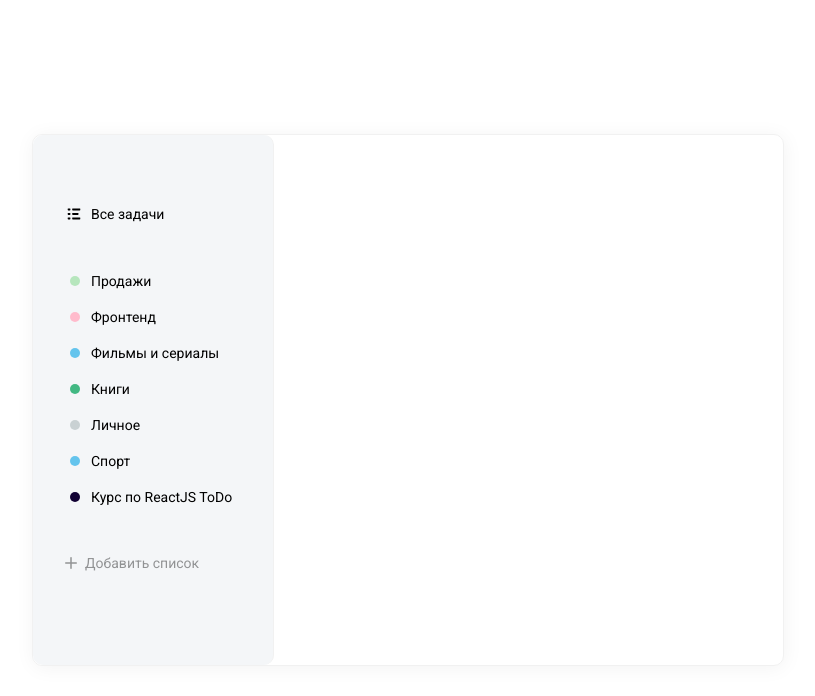
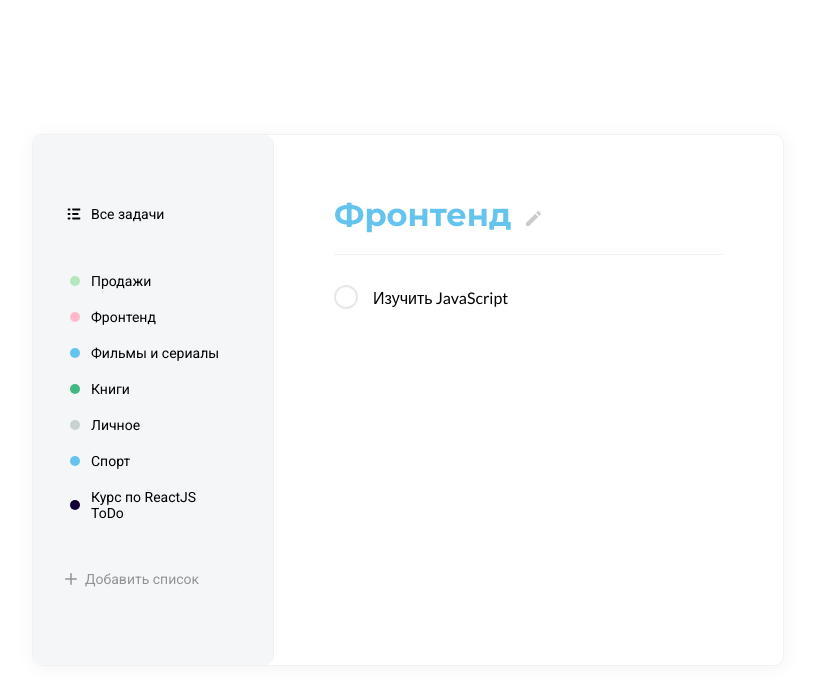
Before and after one commit to Daniil161russ/react-todo, a React (Create React App) app in the folder todo-app/: page / in a window 1280 px wide. Shown: the top 696 px of the page, without its empty margins (232-1047 px from the left). Built offline with nearby package versions, Linux system fonts and the light colour scheme.

Commit message:
Made the visual part of the task list

```diff
--- a/todo-app/public/index.html
+++ b/todo-app/public/index.html
@@ -13,6 +13,10 @@
     <link rel="manifest" href="%PUBLIC_URL%/manifest.json" />
     <link rel="preconnect" href="https://fonts.gstatic.com">
     <link href="https://fonts.googleapis.com/css2?family=Roboto:wght@400;500&display=swap" rel="stylesheet">
+    <link rel="preconnect" href="https://fonts.googleapis.com">
+    <link rel="preconnect" href="https://fonts.gstatic.com" crossorigin>
+    <link href="https://fonts.googleapis.com/css2?family=Montserrat:wght@700&display=swap" rel="stylesheet">
+    <link href="https://fonts.googleapis.com/css2?family=Lato&display=swap" rel="stylesheet">
     <title>React App</title>
   </head>
   <body>
--- a/todo-app/src/App.js
+++ b/todo-app/src/App.js
@@ -1,6 +1,7 @@
 import React, { useState } from 'react'
 import List from './components/List'
 import AddButtonList from './components/AddListButton';
+import Tasks from './components/Tasks';
 
 import db from './assets/db.json'
 
@@ -28,11 +29,11 @@ function App() {
             name: 'Все задачи',
           }
         ]} />
-        <List items={lists} isRemovable />
+        <List items={lists} onRemove={list => {console.log(list);}} isRemovable />
         <AddButtonList colors={db.colors} onAdd={onAddList}/>
       </div>
       <div className="todo__tasks">
-
+        <Tasks />
       </div>
     </div>
   );
--- a/todo-app/src/components/AddListButton/index.jsx
+++ b/todo-app/src/components/AddListButton/index.jsx
@@ -11,15 +11,19 @@ const AddButtonList = ({ colors, onAdd }) => {
 	const [selectedColor, setSelectColor] = useState(colors[0].id)
 	const [inputValue, setInputValue] = useState('')
 
+	const onClose = () => {
+		setVisible(false)
+		setInputValue('')
+		setSelectColor(colors[0].id)
+	}
+
 	const addList = () => {
 		if (!inputValue) {
 			alert('Введите название списка')
 			return;
 		}
 		onAdd({ id: Math.random(), name: inputValue, color: colors.filter(c => c.id === selectedColor)[0].name });
-		setVisible(false)
-		setInputValue('')
-		setSelectColor(colors[0].id)
+		onClose();
 	}
 
 	return (
@@ -38,7 +42,7 @@ const AddButtonList = ({ colors, onAdd }) => {
 			/>
 			{ visible &&
 				<div className="add-list__popup">
-					<img onClick={() => setVisible(false)} src={closeSvg} alt="icon: close" className="add-list__popup-close-btn"/>
+					<img onClick={onClose} src={closeSvg} alt="icon: close" className="add-list__popup-close-btn"/>
 					<input value={inputValue} onChange={e => setInputValue(e.target.value)} type="text" placeholder="Название списка" className="field"/>
 					<div className="add-list__popup-colors">
 						{ colors.map(color => (
--- a/todo-app/src/components/List/List.scss
+++ b/todo-app/src/components/List/List.scss
@@ -1,10 +1,12 @@
 .list {
+	$self: &;
 	margin-bottom: 30px;
 
 	li {
 		display: flex;
 		align-items: center;
 		padding: 10px 12px;
+		transition: background-color 0.15s ease-in-out;
 		cursor: pointer;
 		&:hover {
 			background: rgba(255, 255, 255, 0.5);
@@ -19,6 +21,16 @@
 		.badge {
 			position: relative;
 			left: 5px;
+		}
+		&:hover #{$self}__remove-icon {
+			opacity: 0.2;
+		}
+		#{$self}__remove-icon {
+			opacity: 0;
+			transition: opacity 0.15s ease-in-out;
+			&:hover {
+				opacity: 0.8;
+			}
 		}
 	}
 
@@ -37,4 +49,9 @@
 			opacity: 1;
 		}
 	}
+
+	span {
+		flex: 1;
+	}
+
 }
--- a/todo-app/src/components/List/index.jsx
+++ b/todo-app/src/components/List/index.jsx
@@ -1,17 +1,27 @@
 import React from 'react'
 import classNames from 'classnames'
 
+import removeSvg from '../../assets/img/remove.svg'
 import Badge from '../Badge'
 
 import './List.scss'
 
-const List = ({ items, isRemovable, onClick }) => {
+const List = ({ items, isRemovable, onClick, onRemove }) => {
+	const removeList = (item) => {
+		if (window.confirm('Вы действительно хотите удалить список?')) {
+			onRemove(item)
+		}
+	}
+
 	return (
 		<ul className="list" onClick={onClick}>
 			{ items.map((item, index) => (
 				<li key={index} className={classNames(item.className, { 'active': item.active})}>
 					<i>{ item.icon ? ( item.icon ) : (<Badge color={item.color}/>)}</i>
 					<span>{ item.name }</span>
+					{ isRemovable &&
+						<img onClick={() => removeList(item)} src={removeSvg} className="list__remove-icon" alt="icon: remove" />
+					}
 				</li>
 			))}
 		</ul>
--- /dev/null
+++ b/todo-app/src/components/Tasks/Tasks.scss
@@ -0,0 +1,90 @@
+.tasks {
+  &__title {
+    font-family: 'Montserrat', sans-serif;
+    font-weight: bold;
+    font-size: 32px;
+    line-height: 39px;
+    color: #64C4ED;
+    padding-bottom: 20px;
+    border-bottom: 1px solid #F2F2F2;
+
+		img {
+			opacity: 0.2;
+			cursor: pointer;
+			margin-left: 15px;
+			&:hover {
+				opacity: 0.8;
+			}
+		}
+  }
+
+	&__items {
+		margin-top: 30px;
+		&-row {
+			display: flex;
+			align-items: center;
+			input {
+				width: 100%;
+				margin-left: 15px;
+				font-family: 'Lato', sans-serif;
+				font-weight: 400;
+				font-size: 16px;
+				line-height: 19px;
+				border: 0;
+				color: #000000;
+			}
+		}
+	}
+
+	.checkbox {
+		input {
+			display: none;
+		}
+
+		svg {
+			transition: opacity 1s ease-in-out;
+			path {
+				stroke: #f2f2f2;
+			}
+		}
+
+		input:checked + label {
+			background: #4DD599;
+			border-color: #4DD599;
+			svg {
+				opacity: 1;
+				path {
+					stroke: #fff;
+				}
+			}
+		}
+
+		&:hover {
+			label {
+				border-color: #F2F2F2;
+				background-color: #F2F2F2;
+				svg {
+					opacity: 1;
+					path {
+						stroke:#B3B3B3;
+					}
+				}
+			}
+		}
+
+		label {
+			display: flex;
+			align-items: center;
+			justify-content: center;
+			width: 20px;
+			height: 20px;
+			border: 2px solid #E8E8E8;
+			border-radius: 30px;
+			transition: background-color 0.15s ease-in-out, border-color 0.15s ease-in-out;
+			cursor: pointer;
+			svg {
+				opacity: 0;
+			}
+		}
+	}
+}
--- /dev/null
+++ b/todo-app/src/components/Tasks/index.jsx
@@ -0,0 +1,30 @@
+import React from 'react'
+import editSvg from '../../assets/img/edit.svg'
+
+import './Tasks.scss'
+
+const Tasks = () => {
+	return (
+		<div className="tasks">
+			<h2 className="tasks__title">
+				Фронтенд
+				<img src={editSvg} alt="icon: edit" />
+			</h2>
+			<div className="tasks__items">
+				<div className="tasks__items-row">
+					<div className="checkbox">
+						<input id="check" type="checkbox" />
+						<label htmlFor="check">
+							<svg width="11" height="8" viewBox="0 0 11 8" fill="none" xmlns="http://www.w3.org/2000/svg">
+								<path d="M9.29999 1.20001L3.79999 6.70001L1.29999 4.20001" stroke="#b9b9b9" strokeWidth="1.5" strokeLinecap="round" strokeLinejoin="round"/>
+							</svg>
+						</label>
+					</div>
+					<input value="Изучить JavaScript" />
+				</div>
+			</div>
+		</div>
+	)
+}
+
+export default Tasks;
--- a/todo-app/src/index.scss
+++ b/todo-app/src/index.scss
@@ -9,6 +9,7 @@
 }
 
 .todo {
+  display: flex;
   position: absolute;
   left: 50%;
   top: 50%;
@@ -26,6 +27,10 @@
     height: calc(100% - 120px);
     border-right: 1px solid #f1f1f1;
     padding: 60px 20px;
+  }
+  &__tasks {
+    flex: 1;
+    padding: 60px;
   }
 }
 
```
